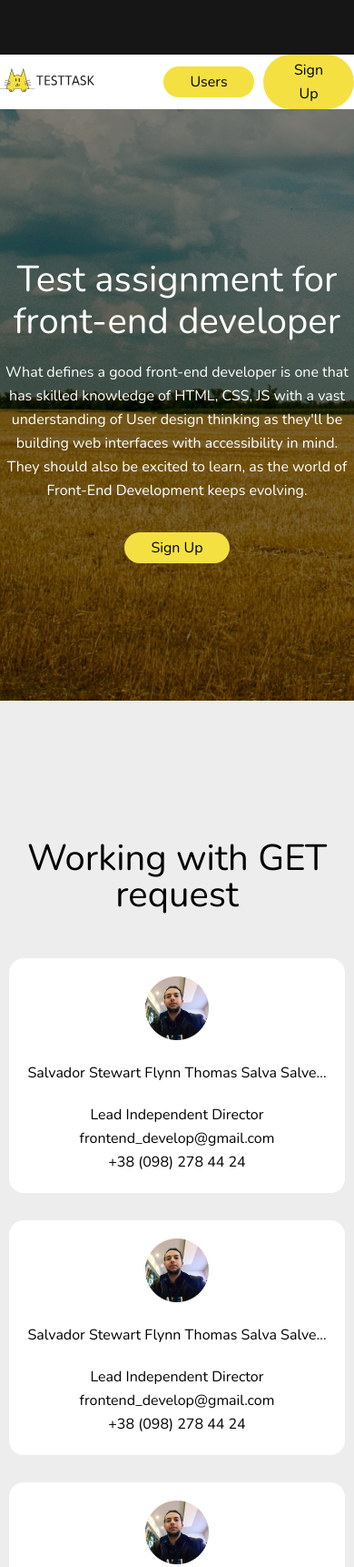
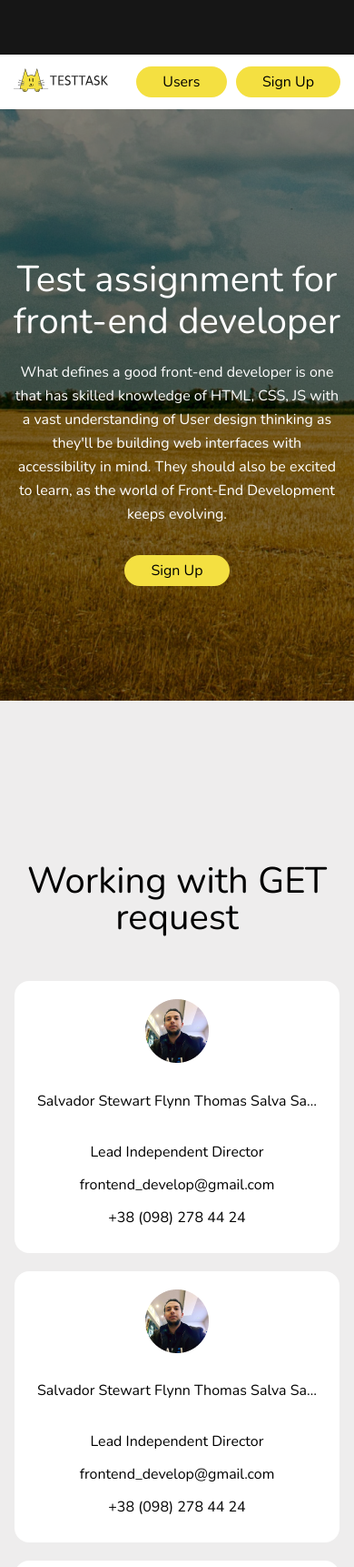
Before and after one commit to maksim-bezditko/testTask_1, a website: page index.html in a window 390 px wide. Shown: the top 1722 px of the page at 91% size. Drawn offline with nearby package versions, Linux system fonts and the light colour scheme.

Commit message:
installed webpack for further js development; completed adaptive web-design on the following sections: get, header, poster;

```diff
--- a/css/style.css
+++ b/css/style.css
@@ -1,6 +1,5 @@
 @import url("https://fonts.googleapis.com/css2?family=Nunito&display=swap");
 * {
-  -webkit-box-sizing: border-box;
   box-sizing: border-box;
   margin: 0;
   padding: 0;
@@ -8,7 +7,33 @@
 
 .page {
   overflow: hidden;
-  background-color: #d0cfcf5e;
+  background-color: rgba(208, 207, 207, 0.368627451);
+}
+
+.button {
+  background-color: #F4E041;
+  text-transform: capitalize;
+  border: none;
+  min-width: 100px;
+  min-height: 34px;
+  border-radius: 80px;
+  font-family: "Nunito", sans-serif;
+  font-weight: 400;
+  font-size: 16px;
+  line-height: 26px;
+  padding: 4px 29px;
+  white-space: nowrap;
+}
+
+.container {
+  max-width: 1170px;
+  margin: 0 auto;
+  align-items: center;
+  height: 100%;
+}
+
+button:hover {
+  cursor: pointer;
 }
 
 .header__top-line {
@@ -23,71 +48,28 @@
   background-color: white;
 }
 
-.container {
-  max-width: 1170px;
-  margin: 0 auto;
-  -webkit-box-align: center;
-      -ms-flex-align: center;
-          align-items: center;
-  height: 100%;
-}
-
 .header__bottom-line-inner {
-  display: -webkit-box;
-  display: -ms-flexbox;
   display: flex;
-  -webkit-box-pack: end;
-      -ms-flex-pack: end;
   justify-content: flex-end;
   height: 100%;
 }
 
 .inner__logo {
-  -ms-flex-preferred-size: 50%;
   flex-basis: 50%;
-  display: -webkit-box;
-  display: -ms-flexbox;
   display: flex;
-  -webkit-box-pack: start;
-      -ms-flex-pack: start;
   justify-content: flex-start;
-  -webkit-box-align: center;
-      -ms-flex-align: center;
   align-items: center;
 }
 
 .inner__logo img {
-  -ms-flex-item-align: center;
-      -ms-grid-row-align: center;
   align-self: center;
 }
 
 .inner__buttons {
-  -ms-flex-preferred-size: 50%;
   flex-basis: 50%;
-  display: -webkit-box;
-  display: -ms-flexbox;
   display: flex;
-  -webkit-box-pack: end;
-      -ms-flex-pack: end;
   justify-content: flex-end;
-  -webkit-box-align: center;
-      -ms-flex-align: center;
   align-items: center;
-}
-
-.button {
-  background-color: #F4E041;
-  text-transform: capitalize;
-  border: none;
-  min-width: 100px;
-  min-height: 34px;
-  border-radius: 80px;
-  font-family: 'Nunito', sans-serif;
-  font-weight: 400;
-  font-size: 16px;
-  line-height: 26px;
-  padding: 4px 29px;
 }
 
 .inner__buttons > *:last-child {
@@ -100,15 +82,21 @@
   background-image: url("../assets/wheat2.png");
   background-repeat: no-repeat;
   overflow: hidden;
+  display: flex;
+  align-items: center;
+  justify-content: center;
 }
 
 .poster-inner__contents {
   max-width: 380px;
-  margin: 164px auto;
+  padding-top: 164px;
+  padding-bottom: 164px;
+  margin-left: 60px;
+  margin-right: 60px;
 }
 
 .poster-inner__heading {
-  font-family: 'Nunito';
+  font-family: "Nunito";
   font-weight: 400;
   font-size: 40px;
   text-align: center;
@@ -117,7 +105,7 @@
 }
 
 .poster-inner__text {
-  font-family: 'Nunito';
+  font-family: "Nunito";
   font-weight: 400;
   font-size: 16px;
   line-height: 162.5%;
@@ -127,19 +115,9 @@
 }
 
 .poster-inner__button-container {
-  display: -webkit-box;
-  display: -ms-flexbox;
   display: flex;
-  -webkit-box-align: center;
-      -ms-flex-align: center;
   align-items: center;
-  -webkit-box-pack: center;
-      -ms-flex-pack: center;
   justify-content: center;
-}
-
-.button:hover {
-  cursor: pointer;
 }
 
 .get {
@@ -152,42 +130,31 @@
 
 .get__heading {
   text-align: center;
-  font-family: 'Nunito';
+  font-family: "Nunito";
   font-weight: 400;
   font-size: 40px;
   line-height: 100%;
 }
 
 .users {
-  margin: -15px -15px;
-  display: -webkit-box;
-  display: -ms-flexbox;
   display: flex;
-  -ms-flex-wrap: wrap;
   flex-wrap: wrap;
-  -ms-flex-pack: distribute;
-      justify-content: space-around;
-  -webkit-box-align: center;
-      -ms-flex-align: center;
+  justify-content: space-between;
   align-items: center;
+  gap: 30px;
 }
+
 
 .users__item {
   background-color: white;
-  -ms-flex-preferred-size: 30.3%;
-      flex-basis: 30.3%;
+  width: calc(33.33% - 20px);
   border-radius: 16px;
   padding: 20px;
-  margin: 15px 15px;
-  -ms-flex-item-align: stretch;
-      -ms-grid-row-align: stretch;
-      align-self: stretch;
 }
 
 .users__item > * {
   text-align: center;
 }
-
 .users__item > *:not(:last-child) {
   margin-bottom: 20px;
 }
@@ -197,37 +164,103 @@
 }
 
 .users__item-name {
-  font-family: 'Nunito';
+  font-family: "Nunito";
   font-weight: 400;
   font-size: 16px;
   line-height: 162%;
   text-align: center;
-  white-space: nowrap;
-  overflow: hidden;
+  white-space: nowrap; /* Отменяем перенос текста */
+  overflow: hidden; /* Обрезаем содержимое */
+  padding: 5px; /* Поля */
   text-overflow: ellipsis;
 }
 
 .additional > * {
   margin-top: 0;
-  font-family: 'Nunito';
+  font-family: "Nunito";
   font-weight: 400;
   font-size: 16px;
   line-height: 162%;
   text-align: center;
+  white-space: nowrap; /* Отменяем перенос текста */
+  overflow: hidden; /* Обрезаем содержимое */
+  padding: 5px; /* Поля */
+  text-overflow: ellipsis;
 }
 
 .get__button {
-  display: -webkit-box;
-  display: -ms-flexbox;
   display: flex;
-  -webkit-box-align: center;
-      -ms-flex-align: center;
   align-items: center;
-  -webkit-box-pack: center;
-      -ms-flex-pack: center;
   justify-content: center;
 }
 
 .get__button-item {
   padding: 4px 18px;
 }
+
+@media (max-width: 1170px) {
+  .users__container {
+    padding: 0 60px;
+  }
+  .header__bottom-line {
+    padding: 0 60px;
+  }
+  .poster-inner__contents {
+    margin-left: 60px;
+    margin-right: 60px;
+  }
+}
+
+@media (max-width: 994px) {
+  .users__item {
+    width: calc(50% - 15px);
+  }
+  .users {
+    gap: 30px;
+  }
+  .users__container {
+    padding: 0 32px;
+  }
+}
+@media (max-width: 994px) {
+  .header__bottom-line {
+    padding: 0 30px;
+  }
+  .poster-inner__contents {
+    margin-left: 30px;
+    margin-right: 30px;
+  }
+}
+@media (max-width: 768px) {
+  .users__item {
+    width: calc(50% - 8px);
+  }
+  .users {
+    gap: 16px;
+  }
+  .header__bottom-line {
+    padding: 0 15px;
+  }
+  .poster-inner__contents {
+    margin-left: 15px;
+    margin-right: 15px;
+  }
+}
+@media (max-width: 580px) {
+  .users__item {
+    width: calc(100%);
+  }
+  .users {
+    gap: 20px;
+  }
+  .users__container {
+    padding: 0 16px;
+  }
+}
+
+@media (max-width: 373px) {
+  .inner__buttons-button {
+    padding-right: 20px;
+    padding-left: 20px;
+  }
+}
--- a/index.html
+++ b/index.html
@@ -3,8 +3,10 @@
 
 	<head>
 		<title>Page Title</title>
-		<link rel="stylesheet" href="node_modules/normalize.css/normalize.css">
-		<link rel="stylesheet" href="css/style.css">
+		<link rel="stylesheet" href="./node_modules/normalize.css/normalize.css">
+		<link rel="stylesheet" href="./css/style.css">
+		<meta name="viewport" content="width=device-width, initial-scale=1">
+		<link rel="icon" href="./assets/Logo.svg">
 	</head>
 
 	<body>
@@ -12,14 +14,14 @@
 			<header class="header">
 				<div class="header__top-line"></div>
 				<div class="header__bottom-line">
-					<div class="container">
+					<div class="container ">
 						<div class="header__bottom-line-inner inner">
 							<div class="inner__logo">
-								<a href=""><img src="assets/Logo.svg" alt="logo"></a>
+								<a href=""><img src="../assets/Logo.svg" alt="logo"></a>
 							</div>
 							<div class="inner__buttons">
-								<a href="#users"><button class="button inner__buttons-button">Users</button></a>
-								<a href="#"><button class="button inner__buttons-button">Sign up</button></a>
+								<button class="button inner__buttons-button">Users</button>
+								<button class="button inner__buttons-button">Sign up</button>
 							</div>
 						</div>
 					</div>
@@ -36,21 +38,32 @@
 								What defines a good front-end developer is one that has skilled knowledge of HTML, CSS, JS with a vast understanding of User design thinking as they'll be building web interfaces with accessibility in mind. They should also be excited to learn, as the world of Front-End Development keeps evolving.
 							</div>
 							<div class="poster-inner__button-container">
-								<a href="#"><button class="button poster-inner__button">Sign up</button></a>
+								<button class="button poster-inner__button">Sign up</button>
 							</div>
 						</div>
 					</div>
 				</div>
 			</main>
 			<section id="users" class="get">
-				<div class="container">
+				<div class="container users__container">
 					<div class="get__heading">
 						Working with GET request
 					</div>
 					<div class="get__users users">
 						<div class="users__item">
 							<div class="users__item-avatar">
-								<img src="assets/avatar.png" alt="avatar">
+								<img src="../assets/avatar.png" alt="avatar">
+							</div>
+							<p class="users__item-name">Salvador Stewart Flynn Thomas Salva Salve Lorem ipsum dolor sit, amet consectetur adipisicing elit. Perferendis voluptatem magnam tempora! Minus ex obcaecati et earum distinctio quis adipisci, facilis aperiam veniam fugiat temporibus natus impedit eum ipsa inventore.</p>
+							<div class="get__users-additional additional">
+								<p class="additional__position">Lead Independent Director</p>
+								<p class="additional__email">frontend_develop@gmail.com</p>
+								<p class="additional__email">+38 (098) 278 44 24</p>
+							</div>
+						</div>
+						<div class="users__item">
+							<div class="users__item-avatar">
+								<img src="../assets/avatar.png" alt="avatar">
 							</div>
 							<p class="users__item-name">Salvador Stewart Flynn Thomas Salva Salve...</p>
 							<div class="get__users-additional additional">
@@ -61,7 +74,7 @@
 						</div>
 						<div class="users__item">
 							<div class="users__item-avatar">
-								<img src="assets/avatar.png" alt="avatar">
+								<img src="../assets/avatar.png" alt="avatar">
 							</div>
 							<p class="users__item-name">Salvador Stewart Flynn Thomas Salva Salve...</p>
 							<div class="get__users-additional additional">
@@ -72,7 +85,29 @@
 						</div>
 						<div class="users__item">
 							<div class="users__item-avatar">
-								<img src="assets/avatar.png" alt="avatar">
+								<img src="../assets/avatar.png" alt="avatar">
+							</div>
+							<p class="users__item-name">Salvador Stewart Flynn Thomas Salva Salve...</p>
+							<div class="get__users-additional additional">
+								<p class="additional__position">Lead Independent Director</p>
+								<p class="additional__email">frontend_develop@gmail.com</p>
+								<p class="additional__email">+38 (098) 278 44 24</p>
+							</div>
+						</div>
+						<div class="users__item">
+							<div class="users__item-avatar">
+								<img src="../assets/avatar.png" alt="avatar">
+							</div>
+							<p class="users__item-name">Salvador Stewart Flynn Thomas Salva Salve...</p>
+							<div class="get__users-additional additional">
+								<p class="additional__position">Lead Independent Director</p>
+								<p class="additional__email">frontend_develop@gmail.com</p>
+								<p class="additional__email">+38 (098) 278 44 24</p>
+							</div>
+						</div>
+						<div class="users__item">
+							<div class="users__item-avatar">
+								<img src="../assets/avatar.png" alt="avatar">
 							</div>
 							<p class="users__item-name">Salvador Stewart Flynn Thomas Salva Salve...</p>
 							<div class="get__users-additional additional">
@@ -83,12 +118,12 @@
 						</div>
 					</div>
 					<div class="get__button">
-						<a href="#"><button class="button get__button-item">Show more</button></a>
+						<button class="button get__button-item">Show more</button>
 					</div>
 				</div>
 			</section>
 		</div>
-
+		<script src="./dist/bundle.js"></script>
 	</body>
 
 </html>
--- a/scss/style.scss
+++ /dev/null
@@ -1,198 +0,0 @@
-@import url('https://fonts.googleapis.com/css2?family=Nunito&display=swap');
-* {
-	box-sizing: border-box;
-	margin: 0;
-	padding: 0;
-}
-.page {
-	overflow: hidden;
-	background-color: #d0cfcf5e;
-}
-.header {
-}
-.header__top-line {
-	background-color: #161616;
-	height: 60px;
-	width: 100%;
-}
-.header__bottom-line {
-	height: 60px;
-	width: 100%;
-	background-color: white;
-}
-.container {
-	max-width: 1170px;
-	margin: 0 auto;
-	align-items: center;
-	height: 100%;
-}
-.header__bottom-line-inner {
-	display: flex;
-	justify-content: flex-end;
-	height: 100%;
-}
-.inner {
-
-}
-.inner__logo {
-	flex-basis: 50%;
-	display: flex;
-	justify-content: flex-start;
-	align-items: center;
-}
-
-.inner__logo img {
-	align-self: center;
-}
-.inner__buttons {
-	flex-basis: 50%;
-	display: flex;
-	justify-content: flex-end;
-	align-items: center;
-}
-
-.button {
-	background-color: #F4E041;
-	text-transform: capitalize;
-	border: none;
-	min-width: 100px;
-	min-height: 34px;
-	border-radius: 80px;
-	font-family: 'Nunito', sans-serif;
-	font-weight: 400;
-	font-size: 16px;
-	line-height: 26px;
-	padding: 4px 29px;
-}
-
-.inner__buttons > *:last-child {
-	margin-left: 10px;
-}
-
-
-.poster-inner {
-	height: 100%;
-	width: 100%;
-	background-image: url("../assets/wheat2.png");
-	// background-size: 100% auto;
-	background-repeat: no-repeat;
-	overflow: hidden;
-}
-
-.poster-inner__contents {
-	max-width: 380px;
-	margin: 164px auto;
-}
-.poster-inner__heading {
-	font-family: 'Nunito';
-	font-weight: 400;
-	font-size: 40px;
-
-	text-align: center;
-
-	color: #FFFFFF;
-
-	margin-bottom: 21px;
-}
-.poster-inner__text {
-	font-family: 'Nunito';
-	font-weight: 400;
-	font-size: 16px;
-	line-height: 26px / 16px * 100%;
-
-	text-align: center;
-
-	color: #FFFFFF;
-
-	margin-bottom: 32px;
-}
-.poster-inner__button-container {
-	display: flex;
-	align-items:center;
-	justify-content: center;
-
-}
-.button:hover {
-	cursor: pointer;
-}
-
-.get {
-	padding: 140px 0;
-}
-.container {
-}
-
-.get .container > *:not(:last-child) {
-	margin-bottom: 50px;
-}
-.get__heading {
-	text-align: center;
-	font-family: 'Nunito';
-	font-weight: 400;
-	font-size: 40px;
-	line-height: 100%;
-}
-.get__users {
-}
-.users {
-	margin: -15px -15px;
-	display: flex;
-	flex-wrap: wrap;
-	justify-content: space-around;
-	align-items: center;
-}
-.users__item {
-	background-color: white;
-	flex-basis: 30.3%;
-	border-radius: 16px;
-	padding: 20px;
-	margin: 15px 15px;
-	align-self: stretch;
-
-	& > * {
-		text-align: center;
-		&:not(:last-child) {
-			margin-bottom: 20px;
-		}
-	}
-}
-.users__item-avatar {
-	text-align: center;
-}
-.users__item-name {
-	font-family: 'Nunito';
-	font-weight: 400;
-	font-size: 16px;
-	line-height: 162%;
-	text-align: center;
-	white-space: nowrap;
-	overflow: hidden;
-	text-overflow: ellipsis;
-}
-.get__users-additional {
-}
-.additional {
-}
-
-.additional > * {
-	margin-top: 0;
-	font-family: 'Nunito';
-	font-weight: 400;
-	font-size: 16px;
-	line-height: 162%;
-
-	text-align: center;
-}
-.additional__position {
-}
-.additional__email {
-}
-.get__button {
-	display: flex;
-	align-items:center;
-	justify-content: center;
-}
-
-.get__button-item {
-	padding: 4px 18px;
-}
```
Also changed, not shown: package.json (+8 -3 lines), webpack.config.js (added, +10 -0 lines), js/script.js (added), 2 other files. Lines whose indentation alone changed are shown as unchanged.
